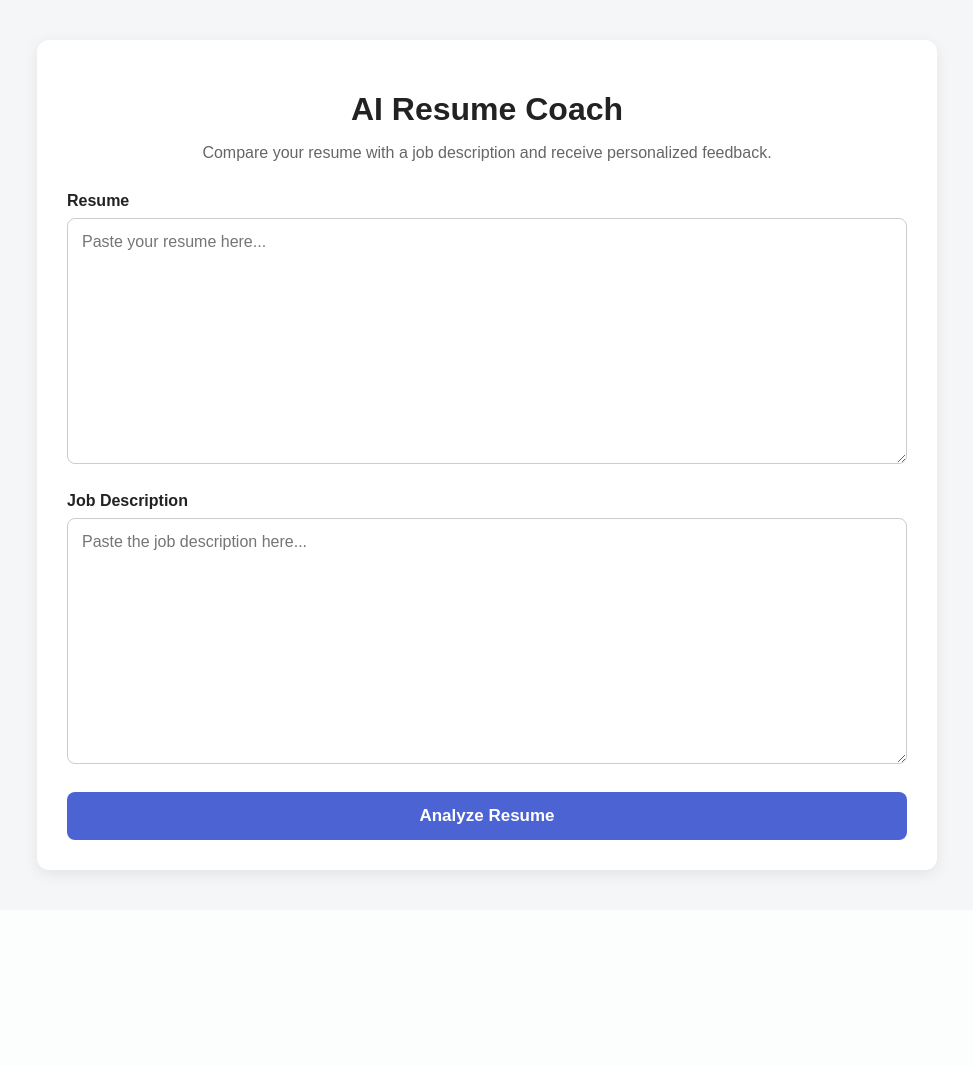
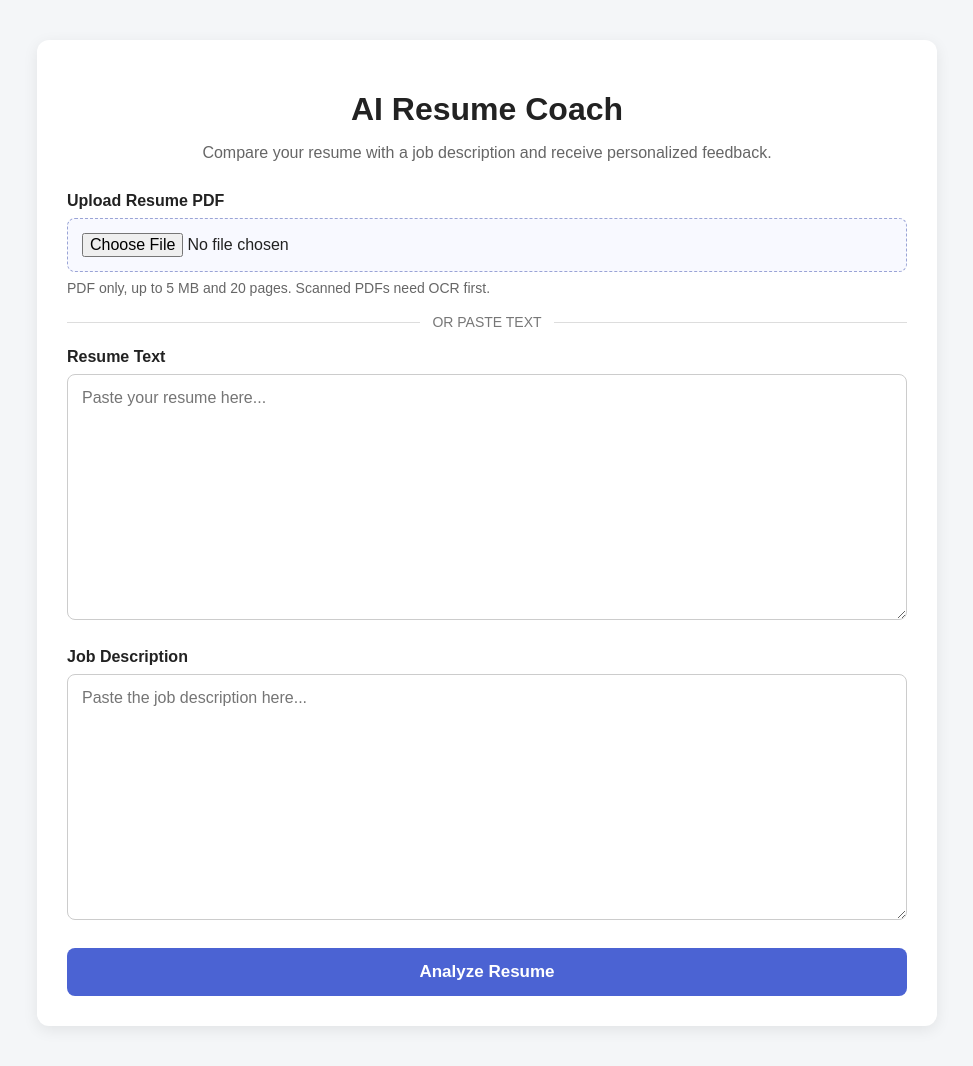
Before and after one commit to PadmeAIcaza/AI-resume-coach, a Flask app: page / in a window 1280 px wide. Shown: the whole page, without its empty margins (153-1126 px from the left). Before the commit the page ends 879 px from the top, so only its background shows below. Run offline with Flask 3, Linux system fonts and the light colour scheme.

Commit message:
PDF resume upload functionality

```diff
--- a/app.py
+++ b/app.py
@@ -5,11 +5,14 @@ from flask import Flask, render_template, request
 from google import genai
 from google.genai import types # configure gemini requests
 from pydantic import BaseModel, Field # define structured AI output with validation, add validation rules and descriptions to field models
+from werkzeug.exceptions import RequestEntityTooLarge # werkzeug is used by Flask for things like file uploads
+from pdf_utils import ResumeUploadError, extract_pdf_text # this py file receives the PDF file
 
 load_dotenv()
 
 # creates the web application
 app = Flask(__name__) # __name__ tells Flask where the app file is located
+app.config["MAX_CONTENT_LENGTH"] = 5 * 1024 * 1024 # 5,242,880 bytes (RequestEntityTooLarge)
 
 MAX_INPUT_LENGTH = 30000
 
@@ -32,6 +35,7 @@ class ResumeAnalysis(BaseModel):
     improvements: List[str] = Field(description="Specific, prioritized improvements tailored to this job.")
     # list of (original, improved). Needed to not loose the original bullet.
     stronger_bullet_points: List[BulletPoint] = Field(description="Two to five stronger rewrites of existing resume bullet points.")
+
 
 # heart of the entire project. This is the function that talks with Gemini
 def analyze_with_gemini(resume_text: str, job_description: str) -> ResumeAnalysis: # when this function finishes, it will return a ResumeAnalysis object
@@ -87,30 +91,50 @@ JOB DESCRIPTION:
 def home():
     return render_template("index.html")
 
-
+# sends to the results page and gets the resume and job description (POST)
 @app.route("/analyze", methods=["POST"])
 def analyze():
+    # request.form.get reads the resume/job description text (.form.get only looks at the HTML form data and "resume"/"job_description" must match the name attribute in the HTML form
     resume_text = request.form.get("resume", "").strip()
     job_description = request.form.get("job_description", "").strip()
+    # reads the resume file uploaded into the app
+    resume_file = request.files.get("resume_file")
+
+    # if all entries (especially resume_text and resume_file entries) are non-empty (filling both is not allowed)
+    if resume_text and resume_file and resume_file.filename:
+        return render_template("index.html", error="Use either pasted resume text or a PDF upload, not both.", resume=resume_text, job_description=job_description)
+
+    if resume_file and resume_file.filename:
+        try:
+            resume_text = extract_pdf_text(resume_file) # extract pdf text (may give an error)
+        except ResumeUploadError as exc: # if it is empty, show exception
+            return render_template("index.html", error=str(exc), resume=resume_text, job_description=job_description)
 
     if not resume_text or not job_description:
-        return render_template("index.html", error="Please enter both your resume and the job description.", resume=resume_text, job_description=job_description)
+        return render_template("index.html", error="Please provide a resume and a job description.", resume=resume_text, job_description=job_description)
 
+    # checks if the input is within the bounds (less than 30000)
     if len(resume_text) > MAX_INPUT_LENGTH or len(job_description) > MAX_INPUT_LENGTH:
         return render_template("index.html", error="Each field must be 30,000 characters or fewer.", resume=resume_text, job_description=job_description)
 
     try:
+        # calls function that returns ResumeAnalysis and is stored in feedback
         feedback = analyze_with_gemini(resume_text, job_description)
-    except Exception as exc:
+    except Exception as exc: # if anything inside try fails, give an error
         app.logger.exception("Resume analysis failed")
         message = (
             str(exc)
-            if isinstance(exc, RuntimeError)
-            else "Gemini could not analyze the resume right now. Please try again.")
+            if isinstance(exc, RuntimeError) # if this is a runtime error
+            else "Gemini could not analyze the resume right now. Please try again.") # else, print generic message
         return render_template("index.html", error=message, resume=resume_text, job_description=job_description)
 
     return render_template("results.html", feedback=feedback)
 
+# if the file is too large
+@app.errorhandler(RequestEntityTooLarge)
+def handle_file_too_large(_error):
+    return render_template("index.html", error="The upload is too large. PDF files must be 5 MB or smaller."), 413 # HTTP status code "payload is too large"
+
 
 if __name__ == "__main__":
     app.run(debug=os.getenv("FLASK_DEBUG", "").lower() == "true")
--- a/requirements.txt
+++ b/requirements.txt
@@ -1,4 +1,5 @@
 Flask>=3.1,<4
 google-genai>=1.0,<2
 pydantic>=2.0,<3
+pypdf>=5.0,<7
 python-dotenv>=1.0,<2
--- a/static/style.css
+++ b/static/style.css
@@ -51,9 +51,43 @@ textarea {
     resize: vertical;
 }
 
-textarea:focus {
+textarea:focus,
+input[type="file"]:focus {
     border-color: #4b63d3;
     outline: none;
+}
+
+input[type="file"] {
+    width: 100%;
+    padding: 14px;
+    border: 1px dashed #9aa4d6;
+    border-radius: 8px;
+    background-color: #f8f9ff;
+    font: inherit;
+}
+
+.field-help {
+    margin: 8px 0 18px;
+    color: #666666;
+    font-size: 14px;
+}
+
+.divider {
+    display: flex;
+    align-items: center;
+    gap: 12px;
+    margin: 18px 0;
+    color: #777777;
+    font-size: 14px;
+    text-transform: uppercase;
+}
+
+.divider::before,
+.divider::after {
+    height: 1px;
+    flex: 1;
+    background-color: #dddddd;
+    content: "";
 }
 
 button {
--- a/templates/index.html
+++ b/templates/index.html
@@ -25,16 +25,28 @@
             <p class="error-message">{{ error }}</p>
         {% endif %}
 
-        <form action="{{ url_for('analyze') }}" method="POST">
+        <form action="{{ url_for('analyze') }}" method="POST" enctype="multipart/form-data">
             <div class="form-group">
-                <label for="resume">Resume</label>
+                <label for="resume_file">Upload Resume PDF</label>
+                <input
+                    id="resume_file"
+                    name="resume_file"
+                    type="file"
+                    accept=".pdf,application/pdf"
+                >
+                <p class="field-help">
+                    PDF only, up to 5 MB and 20 pages. Scanned PDFs need OCR first.
+                </p>
+
+                <div class="divider"><span>or paste text</span></div>
+
+                <label for="resume">Resume Text</label>
                 <textarea
                     id="resume"
                     name="resume"
                     rows="12"
                     maxlength="30000"
                     placeholder="Paste your resume here..."
-                    required
                 >{{ resume|default('', true) }}</textarea>
             </div>
 
```
Also changed, not shown: pdf_utils.py (added, +47 -0 lines).
